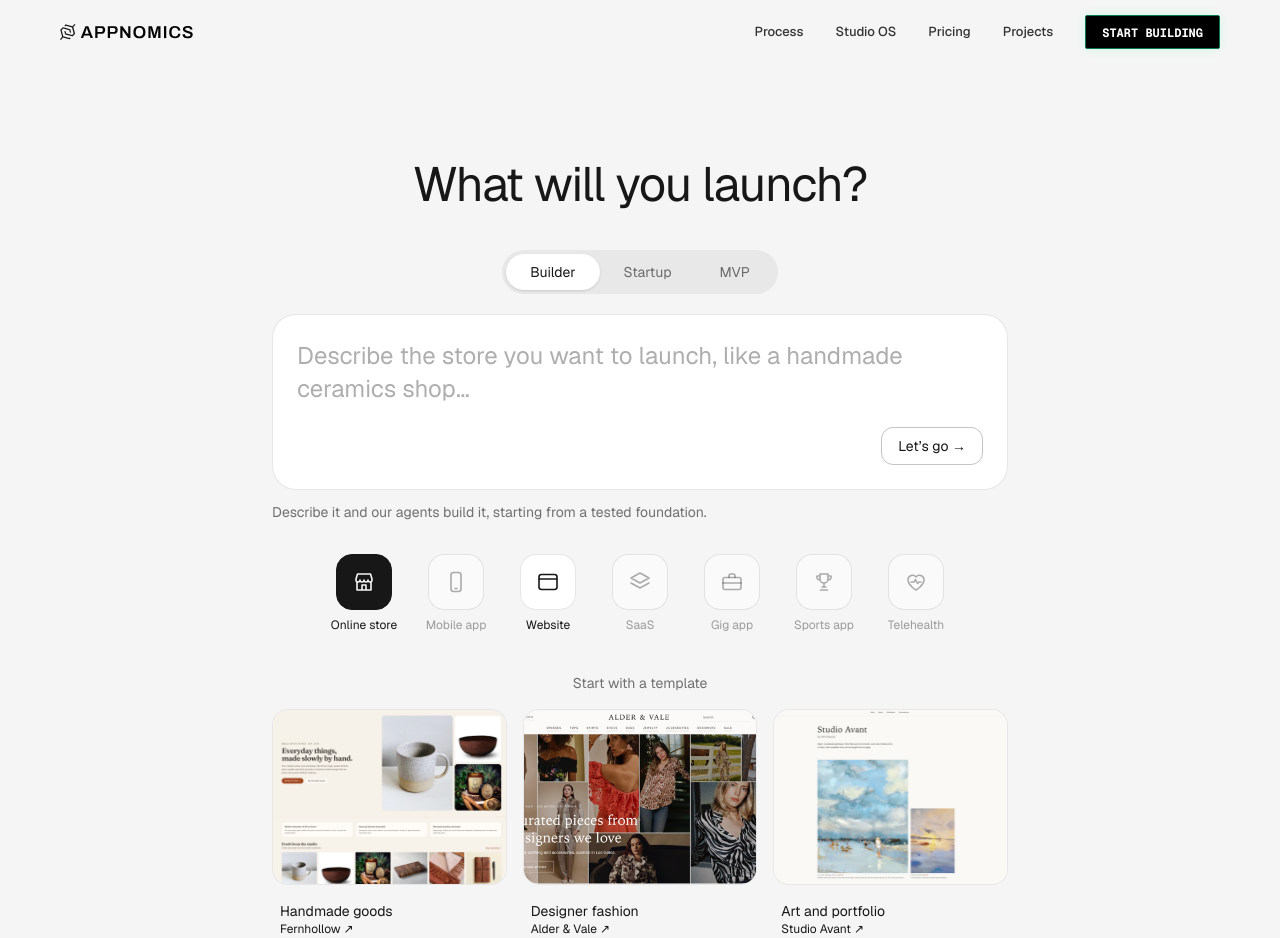
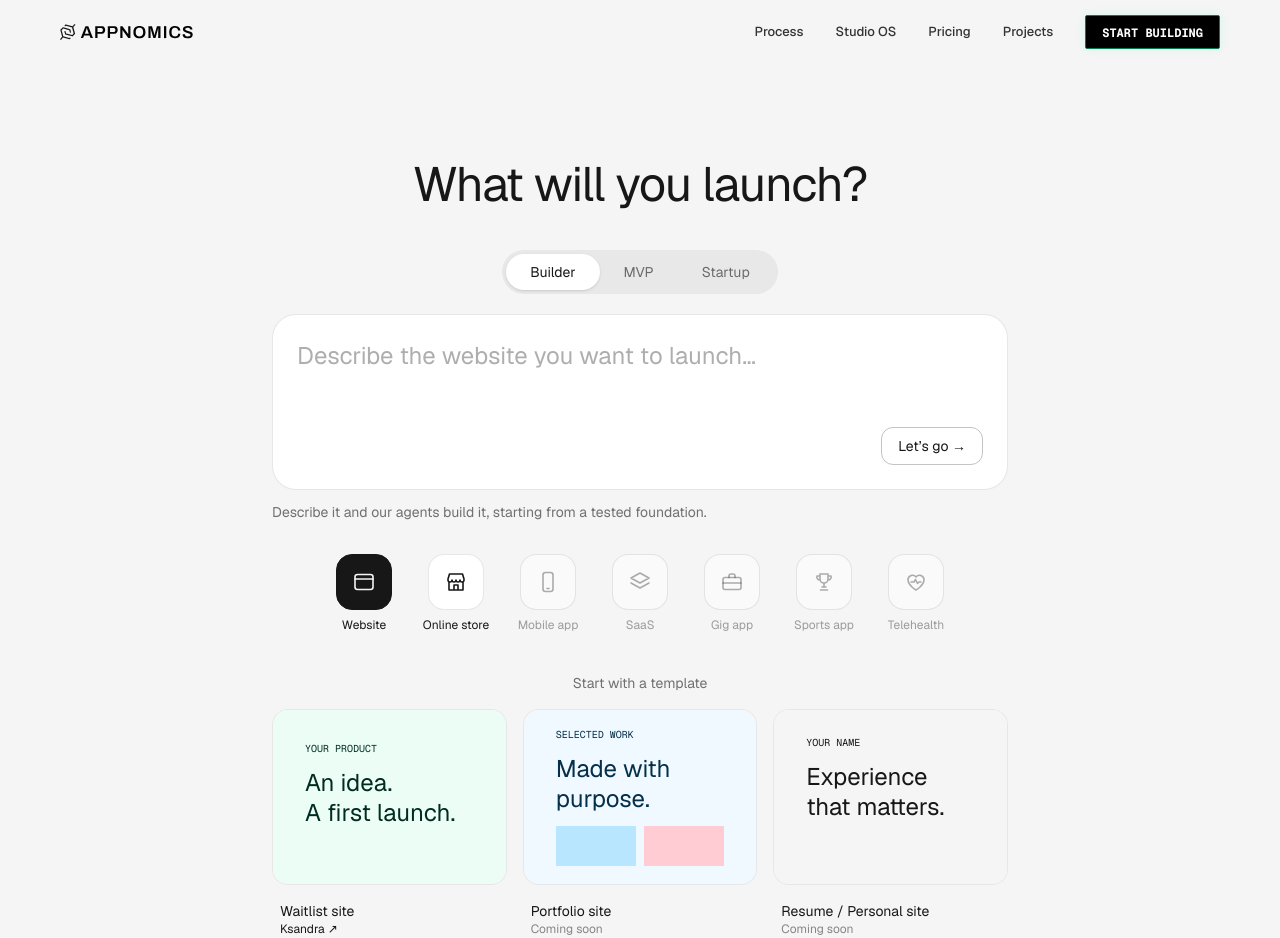
Before and after one commit to rup2701/appnomics-landing, a Next.js app: page / in a window 1280 px wide. Shown: the top 938 px of the page. Built offline with nearby package versions, Linux system fonts and the light colour scheme.

Commit message:
fix(HeroPrompt): update tab and pill order, and enhance website template details

```diff
--- a/components/HeroPrompt.tsx
+++ b/components/HeroPrompt.tsx
@@ -22,8 +22,8 @@ import Image from "next/image";
 import { useId, useRef, useState } from "react";
 import type { KeyboardEvent, ReactNode } from "react";
 
-export type TabId = "builder" | "startup" | "mvp";
-export type PillId = "store" | "mobile" | "website" | "saas" | "gig" | "sports" | "telehealth";
+export type TabId = "builder"  | "mvp" | "startup";
+export type PillId = "website" | "store" | "mobile" | "saas" | "gig" | "sports" | "telehealth";
 export type HeroBrief = { tab: TabId; pill: PillId | null; text: string };
 
 type Props = {
@@ -43,24 +43,25 @@ const TABS: { id: TabId; label: string; helper: string; placeholder: string }[]
     helper: "Describe it and our agents build it, starting from a tested foundation.",
     placeholder: "Describe what you want to launch…",
   },
+   {
+    id: "mvp",
+    label: "MVP",
+    helper: "A focused first version you can put in front of real users.",
+    placeholder: "What should your first version do…",
+  },
   {
     id: "startup",
     label: "Startup",
     helper: "From first idea to something investors take seriously. Built with you.",
     placeholder: "Tell us about your startup idea…",
-  },
-  {
-    id: "mvp",
-    label: "MVP",
-    helper: "A focused first version you can put in front of real users.",
-    placeholder: "What should your first version do…",
-  },
+  }
+
 ];
 
 const PILLS: Record<PillId, { label: string; icon: ReactNode }> = {
+  website: { label: "Website", icon: <><rect x="3" y="4.5" width="18" height="15" rx="2.5" /><path d="M3 9h18" /></> },
   store: { label: "Online store", icon: <path d="M4 9l1.5-5h13L20 9M4 9v1a2 2 0 0 0 4 0 2 2 0 0 0 4 0 2 2 0 0 0 4 0 2 2 0 0 0 4 0V9M5 12v8h14v-8M10 20v-5h4v5" /> },
   mobile: { label: "Mobile app", icon: <><rect x="7" y="2.5" width="10" height="19" rx="2.5" /><path d="M11 18.5h2" /></> },
-  website: { label: "Website", icon: <><rect x="3" y="4.5" width="18" height="15" rx="2.5" /><path d="M3 9h18" /></> },
   saas: { label: "SaaS", icon: <path d="M12 3l9 5-9 5-9-5zM3 13l9 5 9-5" /> },
   gig: { label: "Gig app", icon: <><rect x="3" y="7.5" width="18" height="12" rx="2" /><path d="M9 7.5V6a2 2 0 0 1 2-2h2a2 2 0 0 1 2 2v1.5M3 13h18" /></> },
   sports: { label: "Sports app", icon: <path d="M8 4h8v5a4 4 0 0 1-8 0zM8 6H5a3 3 0 0 0 3 4M16 6h3a3 3 0 0 1-3 4M12 13v4M10 17h4M8.5 20h7" /> },
@@ -68,13 +69,13 @@ const PILLS: Record<PillId, { label: string; icon: ReactNode }> = {
 };
 
 const PILL_ORDER: Record<TabId, PillId[]> = {
-  builder: ["store", "mobile", "website", "saas", "gig", "sports", "telehealth"],
+  builder: ["website", "store", "mobile", "saas", "gig", "sports", "telehealth"],
+  mvp: ["mobile", "saas", "telehealth", "sports", "gig", "store", "website"],
   startup: ["mobile", "saas", "telehealth", "sports", "gig", "store", "website"],
-  mvp: ["mobile", "saas", "telehealth", "sports", "gig", "store", "website"],
 };
 
 /** Pills that actually work, per tab. Everything else is disabled. */
-const LIVE: Record<TabId, PillId[]> = { builder: ["store", "website"], startup: [], mvp: [] };
+const LIVE: Record<TabId, PillId[]> = { builder: ["website", "store"], startup: [], mvp: [] };
 
 const STORE_PLACEHOLDER = "Describe the store you want to launch, like a handmade ceramics shop…";
 
@@ -197,10 +198,10 @@ const TEMPLATES: Template[] = [
 const WEBSITE_TEMPLATES: Template[] = [
   {
     id: "website-mvp",
-    label: ["Ksandra", "DispatchOS"],
+    label: ["Ksandra",  "Tidewell Ring", "DispatchOS"],
     caption: "Waitlist site",
-    demoUrl: ["https://ksandra.appnomics.live/", "https://dispatchos-waitlist.appnomics.live"],
-    text: "A website for my MVP with a product overview, features, pricing and a signup form",
+    demoUrl: ["https://ksandra.appnomics.live/","https://tidewell-ring.appnomics.live/", "https://dispatchos-waitlist.appnomics.live", ],
+    text: "A waitlist website for my MVP with a product overview, features, pricing and a signup form",
     art: <div className="flex h-full flex-col justify-center gap-3 bg-emerald-50 p-5 text-emerald-950 sm:p-8"><span className="text-[10px] font-mono">YOUR PRODUCT</span><span className="text-lg leading-tight sm:text-2xl">An idea.<br />A first launch.</span><span className="h-2 w-3/4 bg-emerald-900/15" /><span className="h-6 w-1/2 rounded bg-emerald-800" /></div>,
   },
   {
@@ -238,7 +239,7 @@ const focusRing = "focus-visible:outline-2 focus-visible:outline-offset-2 focus-
 export default function HeroPrompt({ onSubmit, contactHref = "/contact" }: Props) {
   const uid = useId();
   const [tab, setTab] = useState<TabId>("builder");
-  const [pill, setPill] = useState<PillId | null>("store");
+  const [pill, setPill] = useState<PillId | null>("website");
   const [text, setText] = useState("");
   const [template, setTemplate] = useState<string | null>(null);
   const [status, setStatus] = useState("");
```
